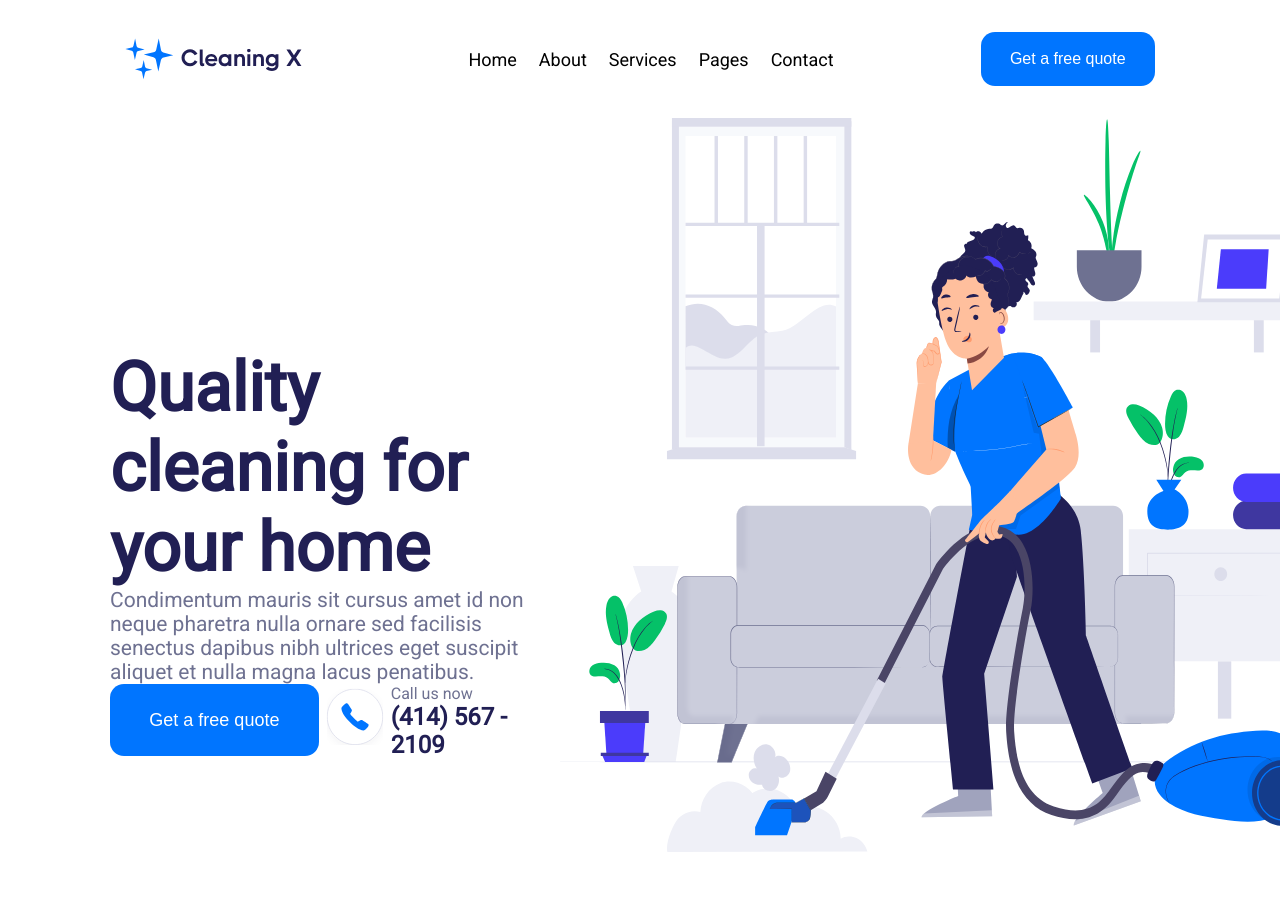
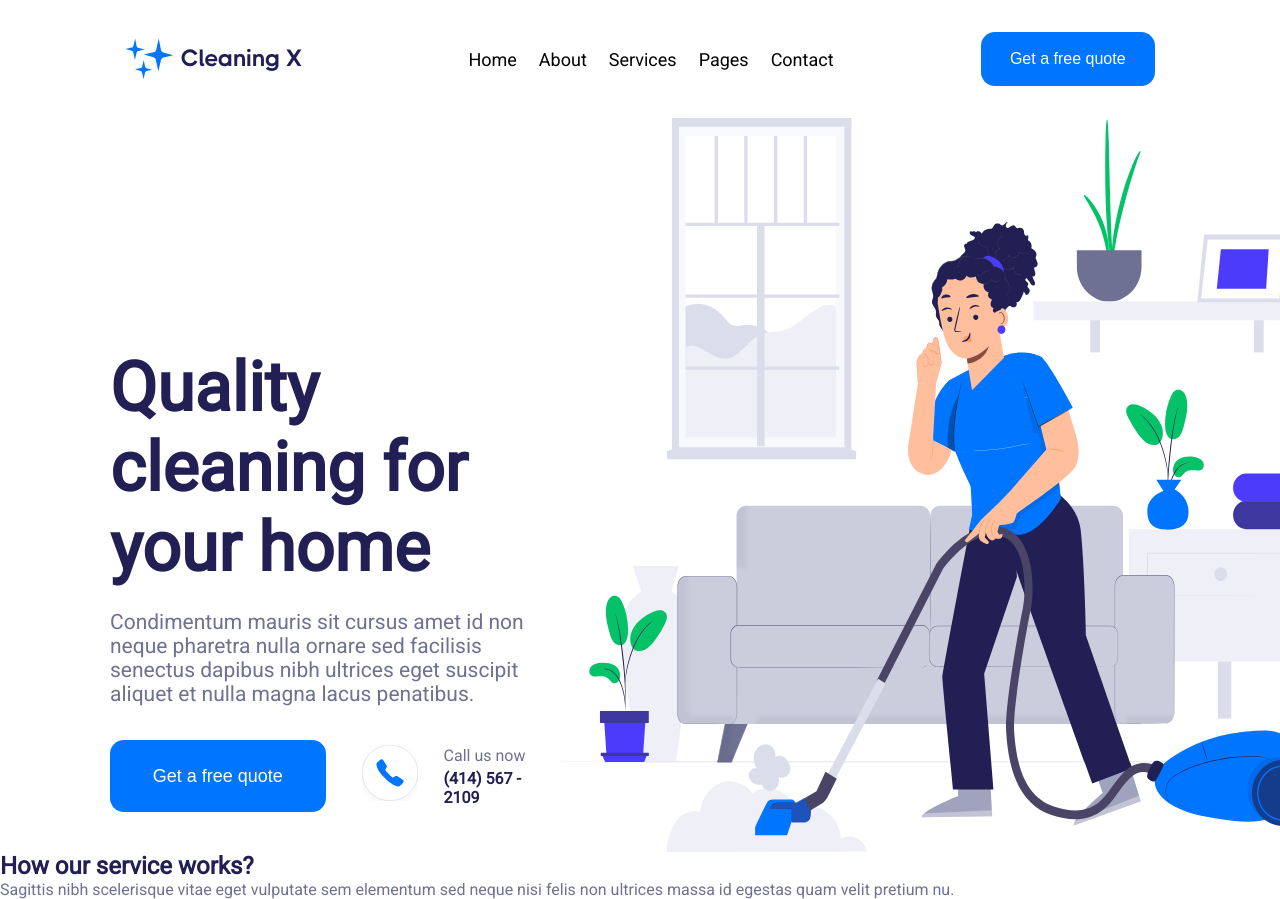
Before and after one commit to vanbogota/cleaning_dev, a Next.js app in the folder main-app/: page / in a window 1280 px wide. Before the commit the page ends 852 px from the top, so only its background shows below. Built offline with nearby package versions, Linux system fonts and the light colour scheme.

Commit message:
renaned classes

```diff
--- a/main-app/src/app/globals.scss
+++ b/main-app/src/app/globals.scss
@@ -1,7 +1,6 @@
 :root {
   --max-width: 1440px;
   --border-radius: 14px;
-
 
   --text-heading-max: 68px;
   --text-heading-middle: 54px;
@@ -71,22 +70,22 @@ a {
   cursor: pointer;
 }
 
-header{
+.header{
   display: flex;
   height: 118px;
   justify-content: space-evenly;
   align-items: center;
   font-size: var(--text-lower-main);
-  nav{
-    display: flex;
-    margin-left: 40px;
-  }
-  ul{
-    margin-right: 22px;
-  }
+}
+.header__nav{
+  display: flex;
+  margin-left: 40px;
+}
+.header__nav_item{
+  margin-right: 22px;
 }
 
-button{
+.button{
     border-radius: var(--border-radius);
     cursor: pointer;
 }
--- a/main-app/src/app/page.module.scss
+++ b/main-app/src/app/page.module.scss
@@ -1,11 +1,11 @@
 //my css
-.button_head{
+.header__button{
     width: 174px;
     height: 54px;
     font-size: var(--text-small);
 }
 
-.button_home{
+.home__button{
     width: 217px;
     height: 72px;
     font-size: var(--text-lower-main);
@@ -16,26 +16,35 @@
   flex-direction: column;
 }
 
-.home_top{
+.main__home_top{
   display: flex;
   justify-content: flex-end;
-  .text_header{
-    font-size: var(--text-heading-max);
-    max-width: 518px;
+}
+.main__home_frame{
+  margin-left: 110px;
+  margin-top: 230px;
+}
+.main__home_text_header{
+  font-size: var(--text-heading-max);
+  max-width: 518px;
+  margin-bottom: 22px;
+}
+.main__home_text{
+  font-size: var(--text-main);
+  margin-bottom: 34px;
+}
+.main__home_call{
+  display: flex;
+  align-items: center;
+  .main__home_call_img{
+    margin:0 18px 0 28px;
   }
-  .text_main{
-    font-size: var(--text-main);
+  p{
+    margin-bottom: 4px;
   }
 }
 
-.home_call{
-  display: flex;
-}
 
-.home_frame{
-  margin-left: 110px;
-  margin-top: 230px;
-}
 
 //from tamplate
 
--- a/main-app/src/app/page.tsx
+++ b/main-app/src/app/page.tsx
@@ -4,58 +4,60 @@ import styles from "./page.module.scss";
 export default function Home() {
   return (
     <>
-    <header>
+    <header className="header">
         <Image
         src="/images/logo_company.svg"
         alt="logo"
         width={178}
         height={42}
         priority/>
-      <nav>
-        <ul>Home</ul>
-        <ul>About</ul>
-        <ul>Services</ul>
-        <ul>Pages</ul>
-        <ul>Contact</ul>
+      <nav className="header__nav">
+        <ul className="header__nav_item">Home</ul>
+        <ul className="header__nav_item">About</ul>
+        <ul className="header__nav_item">Services</ul>
+        <ul className="header__nav_item">Pages</ul>
+        <ul className="header__nav_item">Contact</ul>
       </nav>
-
-      <button className={`${styles.button_head} button_primary`}>Get a free quote</button>
-
+      <button className={`button button_primary ${styles.header__button}`}>Get a free quote</button>
     </header>
     <main className={styles.main}>
-      <section id="home">
-        <div className={styles.home_top}>
-          <div className={styles.home_frame}>
-          <h1 className={styles.text_header}>Quality cleaning for your home</h1>
-          <p className={styles.text_main}>Condimentum mauris sit cursus amet id non neque pharetra nulla ornare sed facilisis senectus dapibus nibh ultrices eget suscipit aliquet et nulla magna lacus penatibus.</p>
-          <div className={styles.home_call}>
-            <button className={`${styles.button_home} button_primary`}>Get a free quote</button>
+      <section className="main__section" id="home">
+        <div className={styles.main__home_top}>
+          <div className={styles.main__home_frame}>
+            <h1 className={styles.main__home_text_header}>Quality cleaning for your home</h1>
+            <p className={styles.main__home_text}>Condimentum mauris sit cursus amet id non neque pharetra nulla ornare sed facilisis senectus dapibus nibh ultrices eget suscipit aliquet et nulla magna lacus penatibus.</p>
+            <div className={styles.main__home_call}>
+              <button className={`button button_primary ${styles.home__button}`}>Get a free quote</button>
               <Image
+              className={styles.main__home_call_img}
               src="/images/small_phone.svg"
               alt="sp"
               width={72}
               height={72}/>
               <div>
                 <p>Call us now</p>
-              <h1>(414) 567 - 2109</h1>
+                <h4>(414) 567 - 2109</h4>
               </div>
             </div>
           </div>
           <Image
+          className={styles.main__home_top_img}
           src="/images/big_cleaner_woman_top.svg"
           alt="bcwt"
           width={720}
           height={734}
           priority/>
         </div>
-        <div className={styles.home_bottom}>
-
+        <div className={styles.main__home_bottom}>
+          <h2>How our service works?</h2>
+          <p>Sagittis nibh scelerisque vitae eget vulputate sem elementum sed neque nisi felis non ultrices massa id egestas quam velit pretium nu.</p>
+          <div className={styles.main__home_bottom_steps}></div>
         </div>
       </section>
-      <section id="about"></section>
-      <section id="services"></section>
-      <section id="pages"></section>
-      <section id="contact"></section>
+      <section className="main__section" id="about"></section>
+      <section className="main__section" id="services"></section>
+      <section className="main__section" id="pages"></section>
+      <section className="main__section" id="contact"></section>
     </main>
     <footer></footer>
     </>
```
Also changed, not shown: 1 other file (tests, documents, lock files or other folders). Lines whose indentation alone changed are shown as unchanged.
